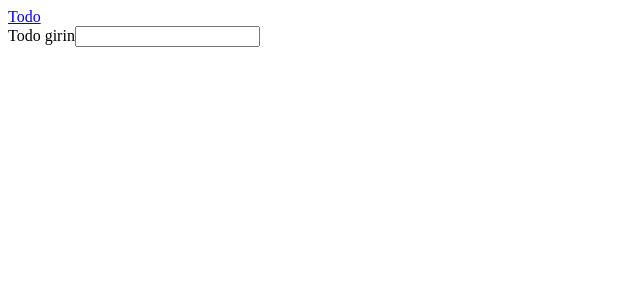
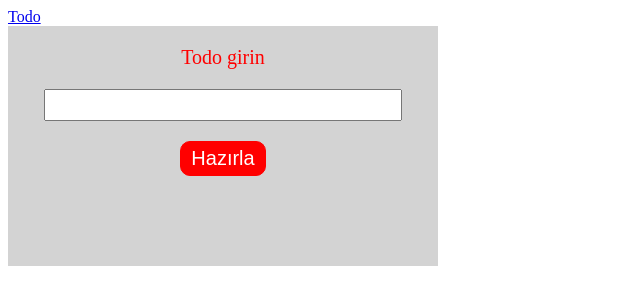
Before and after one commit to Zaranasirova/test-lesson, a React (Create React App) app: page / in a window 1280 px wide. Shown: the top 304 px of the page, without its empty margins (0-640 px from the left). Built offline with nearby package versions, Linux system fonts and the light colour scheme.

Commit message:
Creating a TODO

```diff
--- a/package.json
+++ b/package.json
@@ -9,6 +9,7 @@
     "axios": "^1.7.7",
     "react": "^18.3.1",
     "react-dom": "^18.3.1",
+    "react-icons": "^5.3.0",
     "react-router-dom": "^6.26.1",
     "react-scripts": "5.0.1",
     "web-vitals": "^2.1.4"
--- a/src/App.js
+++ b/src/App.js
@@ -2,15 +2,16 @@ import React from "react";
 import TopHeader from "./components/TopHeader";
 import { Route, Routes } from "react-router-dom";
 import Todo from "./pages/Todo";
+import GlobalContext from "./utils/MainContext";
 
 const App = () => {
   return (
-    <>
+    <GlobalContext>
       <TopHeader />
       <Routes>
         <Route path="/" element={<Todo />}></Route>
       </Routes>
-    </>
+    </GlobalContext>
   );
 };
 
--- a/src/assets/css/index.css
+++ b/src/assets/css/index.css
@@ -0,0 +1 @@
+@import "../css/pages/todo.css";
--- /dev/null
+++ b/src/assets/css/pages/todo.css
@@ -0,0 +1,46 @@
+.todo-pages form {
+  display: flex;
+  flex-direction: column;
+  gap: 20px;
+  align-items: center;
+  width: 350px;
+  height: 200px;
+  background-color: lightgray;
+  padding: 20px 40px;
+}
+form label {
+  font-size: 20px;
+  text-align: center;
+  color: red;
+}
+form input {
+  width: 100%;
+  height: 26px;
+}
+form button {
+  border: none;
+  outline: none;
+  background-color: red;
+  color: #fff;
+  font-size: 20px;
+  border: 1px solid red;
+  border-radius: 10px;
+  padding: 5px 10px;
+}
+
+
+.todo-list{
+  display: flex;
+  flex-direction: row;
+  justify-content: space-between;
+  color: red;
+  border: 1px solid #000;
+  width: 430px;
+  margin-top: 40px;
+  align-items: center;
+}
+.todo-icons{
+  display: flex;
+  gap: 10px;
+  font-size: 20px;
+}
--- /dev/null
+++ b/src/components/TodoList.jsx
@@ -0,0 +1,16 @@
+import React from 'react'
+import { CiCircleRemove} from "react-icons/ci";
+import { FaEdit } from "react-icons/fa";
+const TodoList = ({data}) => {
+  return (
+   <div className='todo-list'>
+     <p className='title'>{data}</p>
+     <div className='todo-icons'>
+    <CiCircleRemove />
+     <FaEdit />
+     </div>
+   </div>
+  )
+}
+
+export default TodoList
--- a/src/index.js
+++ b/src/index.js
@@ -2,6 +2,7 @@ import React from 'react';
 import ReactDOM from 'react-dom/client';
 import { BrowserRouter } from 'react-router-dom';
 import App from './App';
+import "./assets/css/index.css"
 
 
 const root = ReactDOM.createRoot(document.getElementById('root'));
--- a/src/pages/Todo.jsx
+++ b/src/pages/Todo.jsx
@@ -1,14 +1,28 @@
-import React from 'react'
+import React, { useContext, useState } from "react";
+import TodoList from "../components/TodoList";
+import { MainContext } from "../utils/MainContext";
+const Todo = () => {
+  const {todoValue,setTodoValue,addTodo,todos} = useContext(MainContext);
+  return (
+    <section className="todo-pages">
+      <form>
+        <label>Todo girin</label>
+        <input
+          type="text"
+          value={todoValue}
+          onChange={(e) => setTodoValue(e.target.value)}
+        ></input>
+        <button onClick={addTodo}> Hazırla</button>
+      </form>
 
-const Todo = () => {
-  return (
-    <section>
-        <form>
-            <label>Todo girin</label>
-            <input type='text'></input>
-        </form>
+      {
+        todos.map((item,index)=>
+          <TodoList data={item} key={index}/>
+        )
+      }
+
     </section>
-  )
-}
+  );
+};
 
-export default Todo
+export default Todo;
--- /dev/null
+++ b/src/utils/MainContext.js
@@ -0,0 +1,26 @@
+import { createContext, useEffect, useState } from "react";
+
+export const MainContext = createContext();
+export const GlobalContext = ({ children }) => {
+  const [todoValue, setTodoValue] = useState("");
+  const [todos, setTodos] = useState([]);
+
+
+
+  const addTodo = (e) => {
+    e.preventDefault();
+    setTodos((prev) => {
+      const updatedTodo = [...prev, todoValue];
+      console.log(updatedTodo);
+      return  updatedTodo
+    });
+    setTodoValue("")
+  };
+
+
+  const globalData = { todoValue, setTodoValue, addTodo,todos };
+  return (
+    <MainContext.Provider value={globalData}>{children}</MainContext.Provider>
+  );
+};
+export default GlobalContext;
```
Also changed, not shown: 1 other file (tests, documents, lock files or other folders).
